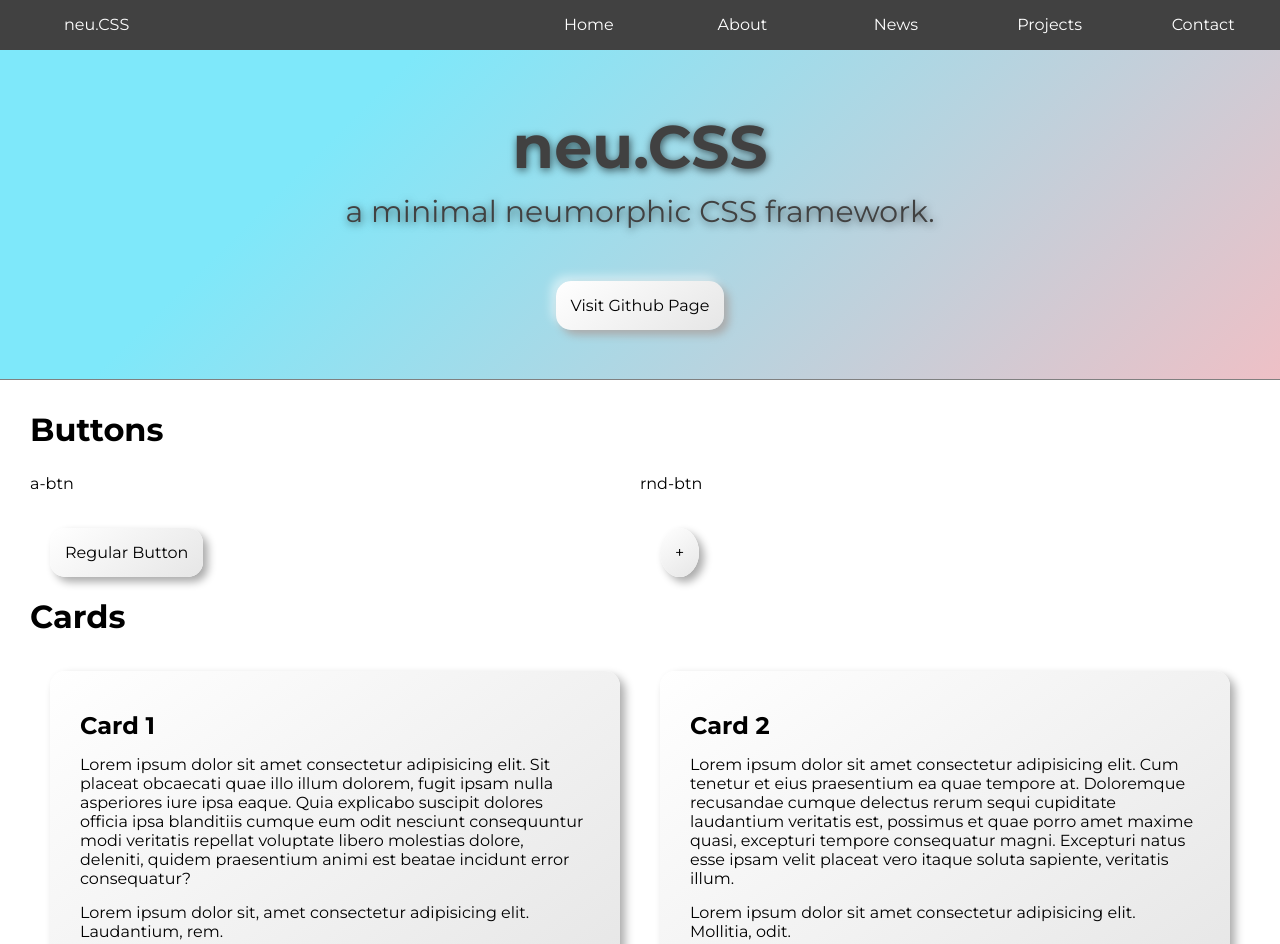
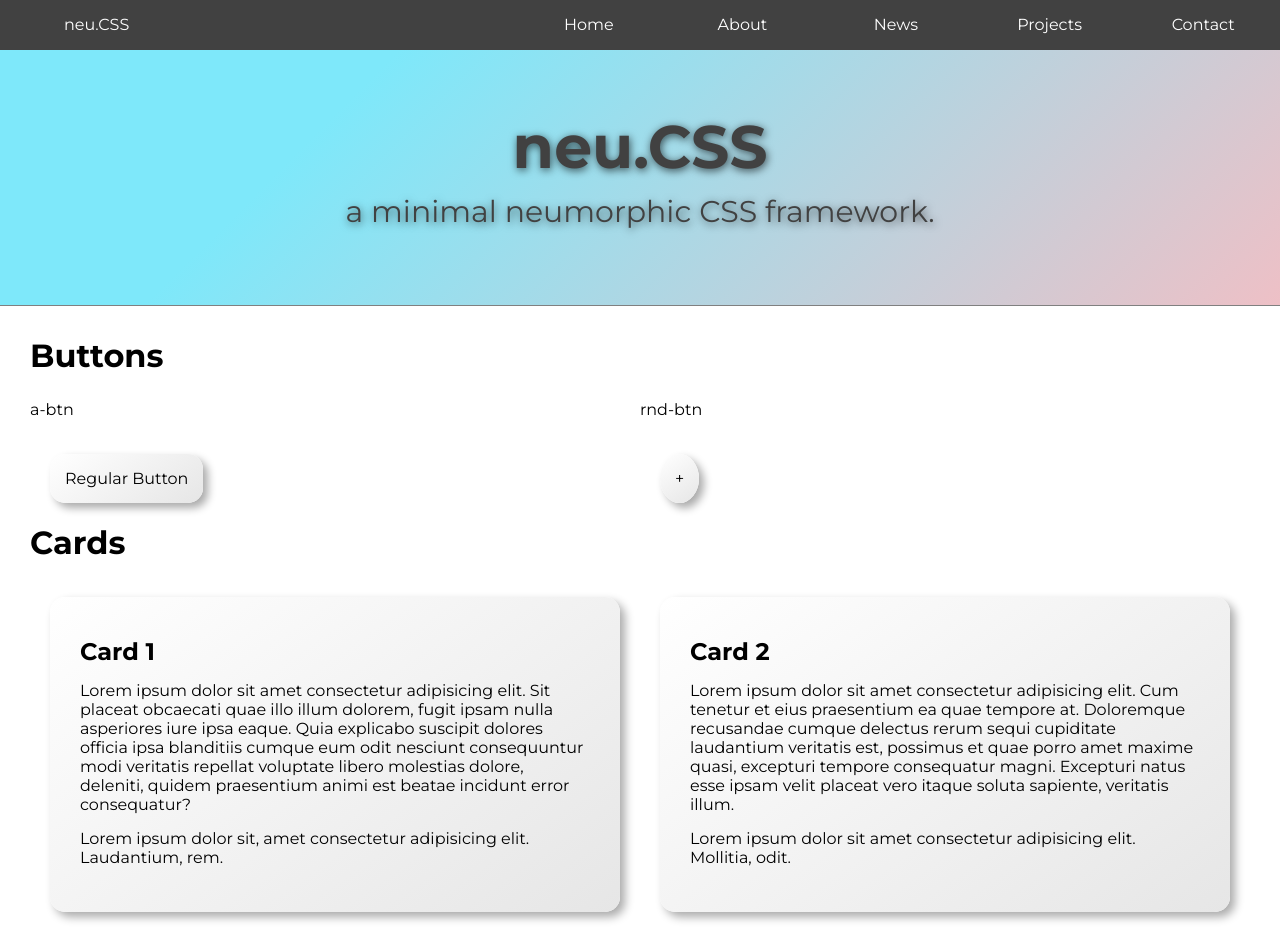
Before and after one commit to mrivasperez/neu.css, a plain HTML site: page index.html in a window 1280 px wide. Shown: the top 944 px of the page. Drawn offline with Linux system fonts and the light colour scheme.

Commit message:
added README

```diff
--- a/index.html
+++ b/index.html
@@ -29,8 +29,8 @@
     </header>
     <div class="jumbotron">
       <h1>neu.CSS</h1>
-      <p>a minimal neumorphic CSS framework.</p><br>
-      <a href="" class="a-btn">Visit Github Page</a>
+      <p>a minimal neumorphic CSS framework.</p>
+      <!-- <a href="" class="a-btn">Visit Github Page</a> -->
     </div>
     <div class="container">
       <h1>Buttons</h1>
```
Also changed, not shown: assets/readmeImages/banner.png (added), assets/readmeImages/screenshot.png (added), 4 other files.
